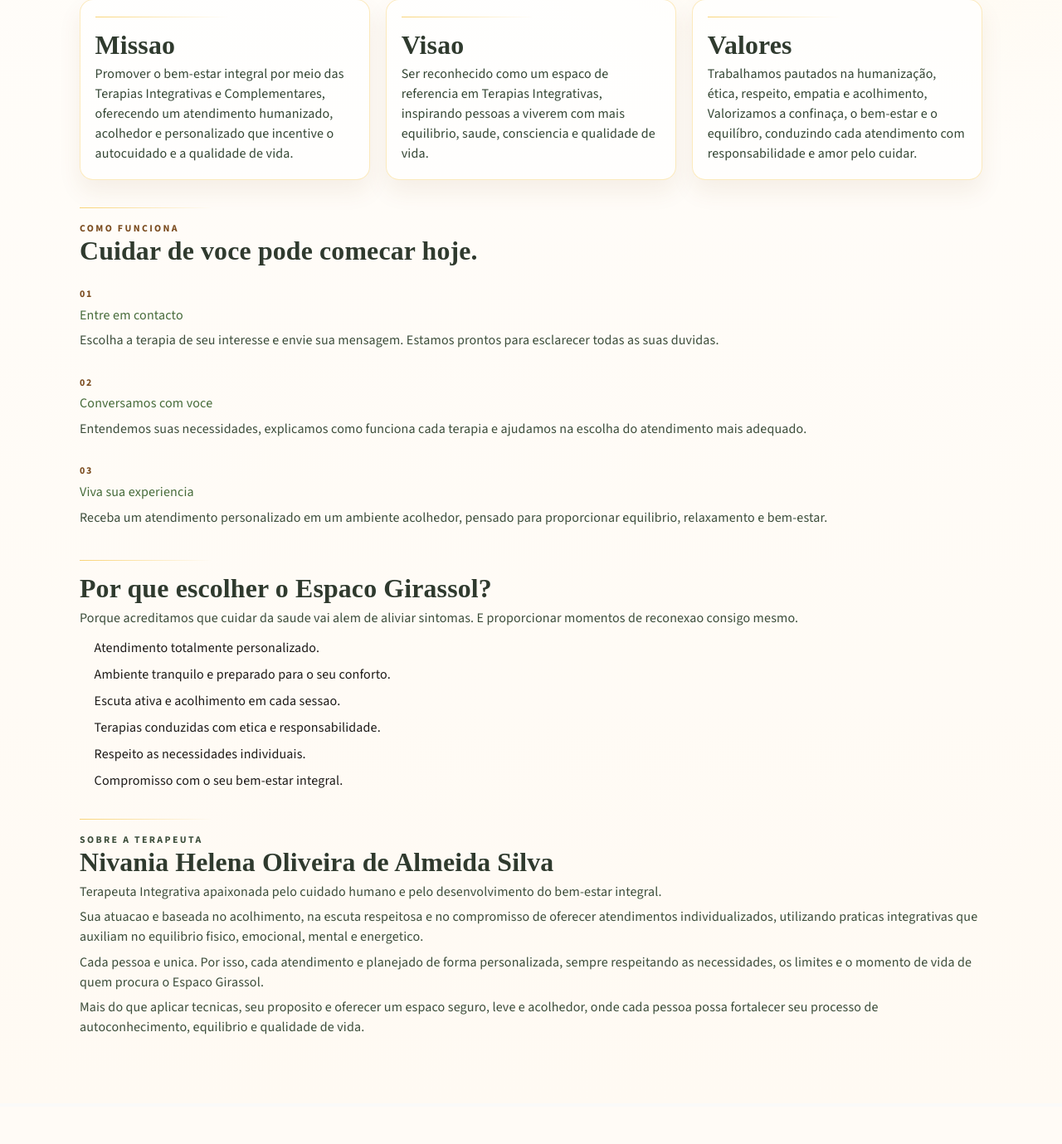
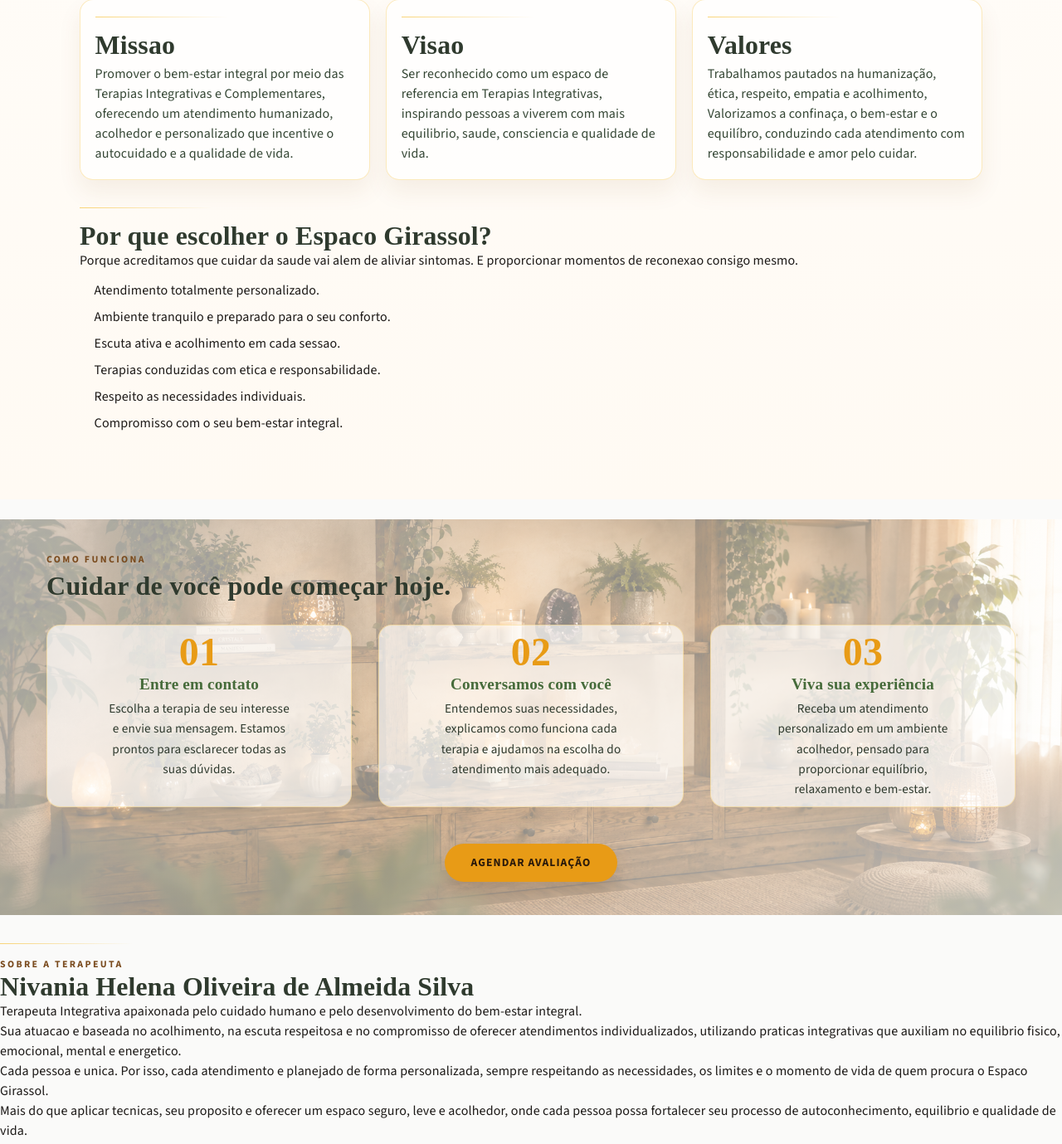
Before and after one commit to mrld-rodor/projeto-girassol, a Flask app: page / in a window 1280 px wide. Shown: the part 1853-3232 px from the top of the page at 83% size. Before the commit the page ends 3100 px from the top, so only its background shows below. Run offline with Flask 3, Linux system fonts and the light colour scheme; some libraries are stand-ins or nearby versions; some web fonts are replaced.

Commit message:
add: class how

```diff
--- a/app/static/css/style.css
+++ b/app/static/css/style.css
@@ -66,6 +66,23 @@
     opacity: 1;
     transform: translate3d(0, 0, 0);
 }
+
+/* ============================================================
+   AJUSTE DE ÂNCORA PARA CABEÇALHO FIXO
+   ============================================================ */
+html {
+    scroll-behavior: smooth;
+}
+
+#inicio,
+#sobre,
+#servicos,
+#como-funciona,
+#contacto {
+    scroll-margin-top: 90px; /* Ajuste aqui se necessário */
+}
+
+
 
 /* ============================================================
    4. BODY
@@ -521,42 +538,161 @@ body {
 /* ============================================================
    11. HOW (Passos)
    ============================================================ */
-.sg-how-list {
-    counter-reset: how-steps;
-    display: grid;
-    gap: 0.9rem;
-    list-style: none;
-    margin: 0.95rem 0 0;
-    padding: 0;
+
+.sg-steps-horizontal-wrap {
+    width: 100vw;
+    max-width: 100%;
+    min-height: 300px;
+    background-image: url("../images/passos_backgroud.png");
+    background-size: cover;
+    background-position: center;
+    background-repeat: no-repeat;
+    position: relative;
+    display: flex;
+    justify-content: center;
+    align-items: center;
+    padding: 2.5rem 0;
+    scroll-margin-top: 6.75rem;
+    margin-top: 1.5rem;
 }
 
-.sg-how-item {
-    background-color: transparent;
-    border: 0;
-    padding: 0.35rem 0;
-    position: relative;
+.sg-steps-horizontal-wrap::before {
+    content: "";
+    position: absolute;
+    top: 0;
+    left: 0;
+    width: 100%;
+    height: 100%;
+    background: linear-gradient(
+        135deg,
+        rgba(255, 255, 255, 0.65) 0%,
+        rgba(255, 250, 240, 0.55) 50%,
+        rgba(255, 255, 255, 0.70) 100%
+    );
+    z-index: 1;
+    pointer-events: none; /* Garante que cliques passem para o botão */
 }
 
-.sg-how-item::before {
-    color: var(--sg-seed);
-    content: counter(how-steps, decimal-leading-zero);
-    counter-increment: how-steps;
-    font-size: 0.75rem;
-    font-weight: 700;
-    letter-spacing: 0.14em;
+.sg-steps-horizontal-container {
+    max-width: 1200px;
+    width: 100%;
+    display: flex;
+    align-items: flex-start;
+    flex-direction: column;
+    align-items: flex-start;
+    gap: 1.8rem;
+    position: relative;
+    z-index: 2;
+    padding: 0 1rem; /* Adiciona espaçamento horizontal */
 }
 
-.sg-how-item h4 {
-    color: var(--sg-leaf);
-    margin: 0.18rem 0 0;
+/* Cabeçalho */
+
+.sg-steps-header {
+    text-align: left;
+    width: 100%;
 }
 
-.sg-how-item p,
-.sg-why-panel p,
-.sg-therapist-card p {
-    color: #3c4d3a;
-    margin: 0.4rem 0 0;
+.sg-steps-title {
+    color: var(--sg-deep);
+    font-family: var(--font-serif);
+    font-size: clamp(1.8rem, 2.5vw, 2.8rem);
+    font-weight: 640;
+    letter-spacing: 0.01em;
+    line-height: 1.1;
+    margin: 0.3rem 0 0;
+    text-wrap: balance;
 }
+
+/* Grid de passos */
+.sg-steps-grid {
+    display: grid;
+    grid-template-columns: repeat(3, 1fr);
+    gap: 2rem;
+    width: 100%;
+}
+
+.sg-step-item {
+    text-align: center;
+    padding: 0.5rem;
+    background: rgba(255, 255, 255, 0.65);
+    border: 1px solid rgba(246, 196, 69, 0.35);
+    border-radius: 1rem;
+    box-shadow: 0 12px 24px rgba(122, 75, 30, 0.08);
+    transition: transform 280ms cubic-bezier(0.22, 1, 0.36, 1), box-shadow 280ms cubic-bezier(0.22, 1, 0.36, 1);
+
+}
+
+.sg-step-number {
+    display: block;
+    font-family: var(--font-serif);
+    font-size: 3rem;
+    font-weight: 700;
+    color: var(--sg-amber);
+    line-height: 1;
+    margin-bottom: 0.3rem;
+}
+
+.sg-step-title {
+    color: var(--sg-leaf);
+    font-family: var(--font-serif);
+    font-size: clamp(1.2rem, 1.4vw, 1.6rem);
+    font-weight: 630;
+    margin: 0.2rem 0 0.4rem;
+    line-height: 1.1;
+}
+
+.sg-step-text {
+    color: var(--sg-deep);
+    font-family: var(--font-sans);
+    font-size: clamp(0.95rem, 1vw, 1.05rem);
+    line-height: 1.6;
+    margin: 0;
+    max-width: 30ch;
+    margin-left: auto;
+    margin-right: auto;
+}
+
+/* Botão */
+.sg-steps-action {
+    margin-top: 1rem;
+    width: 100%;
+    display: flex;
+    justify-content: center;
+}
+
+.sg-steps-cta {
+    display: inline-flex;
+    align-items: center;
+    justify-content: center;
+    background-color: var(--sg-amber);
+    color: #2b1a0a;
+    border-radius: 9999px;
+    padding: 0.8rem 2rem;
+    font-size: 0.85rem;
+    font-weight: 700;
+    letter-spacing: 0.08em;
+    text-transform: uppercase;
+    text-decoration: none;
+    box-shadow: 0 12px 24px rgba(122, 75, 30, 0.22);
+    transition: transform 180ms ease, box-shadow 180ms ease, background-color 180ms ease;
+    min-width: 12rem;
+}
+
+.sg-steps-cta:hover,
+.sg-steps-cta:focus-visible {
+    background-color: #d88e0f;
+    transform: translateY(-2px);
+    box-shadow: 0 16px 32px rgba(122, 75, 30, 0.28);
+}
+
+.sg-steps-cta:focus-visible {
+    outline: 2px solid var(--sg-leaf);
+    outline-offset: 3px;
+}
+
+
+
 
 /* ============================================================
    12. WHY (Por que escolher)
--- a/app/templates/index.html
+++ b/app/templates/index.html
@@ -244,34 +244,6 @@
                     </div>
                 </div>
 
-                <div class="sg-how-wrap" aria-label="Como funciona">
-                    <p class="sg-section-eyebrow">Como funciona</p>
-                    <h3 class="sg-how-title">Cuidar de voce pode comecar hoje.</h3>
-                    <ol class="sg-how-list">
-                        <li class="sg-how-item">
-                            <h4>Entre em contacto</h4>
-                            <p>
-                                Escolha a terapia de seu interesse e envie sua mensagem. Estamos prontos para
-                                esclarecer todas as suas duvidas.
-                            </p>
-                        </li>
-                        <li class="sg-how-item">
-                            <h4>Conversamos com voce</h4>
-                            <p>
-                                Entendemos suas necessidades, explicamos como funciona cada terapia e ajudamos
-                                na escolha do atendimento mais adequado.
-                            </p>
-                        </li>
-                        <li class="sg-how-item">
-                            <h4>Viva sua experiencia</h4>
-                            <p>
-                                Receba um atendimento personalizado em um ambiente acolhedor, pensado para
-                                proporcionar equilibrio, relaxamento e bem-estar.
-                            </p>
-                        </li>
-                    </ol>
-                </div>
-
                 <div class="sg-why-panel" aria-label="Por que escolher o Espaco Girassol">
                     <h3>Por que escolher o Espaco Girassol?</h3>
                     <p>
@@ -287,6 +259,53 @@
                         <li>Compromisso com o seu bem-estar integral.</li>
                     </ul>
                 </div>
+        </section>
+
+
+        <section id="como-funciona" class="sg-steps-horizontal-wrap">
+            <div class="sg-steps-horizontal-container">
+                <div class="sg-steps-header">
+                    <p class="sg-section-eyebrow">Como funciona</p>
+                    <h3 class="sg-steps-title">Cuidar de você pode começar hoje.</h3>
+                </div>
+
+                <div class="sg-steps-grid">
+                    <div class="sg-step-item">
+                        <span class="sg-step-number">01</span>
+                        <h4 class="sg-step-title">Entre em contato</h4>
+                        <p class="sg-step-text">
+                            Escolha a terapia de seu interesse e envie sua mensagem. Estamos prontos para
+                            esclarecer todas as suas dúvidas.
+                        </p>
+                    </div>
+
+                    <div class="sg-step-item">
+                        <span class="sg-step-number">02</span>
+                        <h4 class="sg-step-title">Conversamos com você</h4>
+                        <p class="sg-step-text">
+                            Entendemos suas necessidades, explicamos como funciona cada terapia e ajudamos
+                            na escolha do atendimento mais adequado.
+                        </p>
+                    </div>
+
+                    <div class="sg-step-item">
+                        <span class="sg-step-number">03</span>
+                        <h4 class="sg-step-title">Viva sua experiência</h4>
+                        <p class="sg-step-text">
+                            Receba um atendimento personalizado em um ambiente acolhedor, pensado para
+                            proporcionar equilíbrio, relaxamento e bem-estar.
+                        </p>
+                    </div>
+                </div>
+
+                <div class="sg-steps-action">
+                    <a href="#contacto" class="sg-steps-cta">Agendar avaliação</a>
+                </div>
+            </div>
+        </section>
+
+
+
 
                 <article class="sg-therapist-card" aria-label="Sobre a terapeuta">
                     <p class="sg-section-eyebrow">Sobre a terapeuta</p>
```
Also changed, not shown: other parts of app/static/css/style.css (+61 -0 lines), app/static/images/img_services.png (added), app/static/images/passos_backgroud.png (added), 2 other files.
